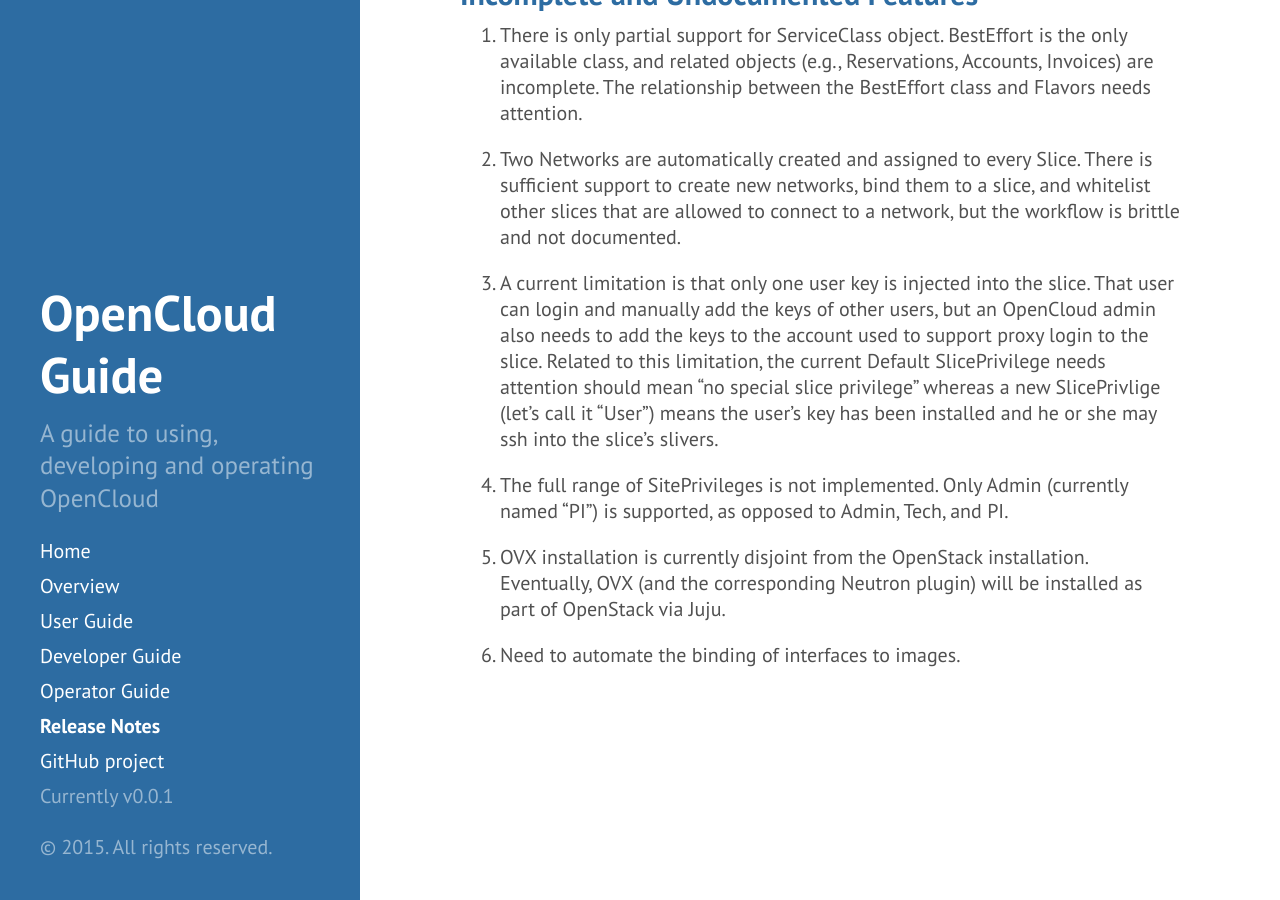
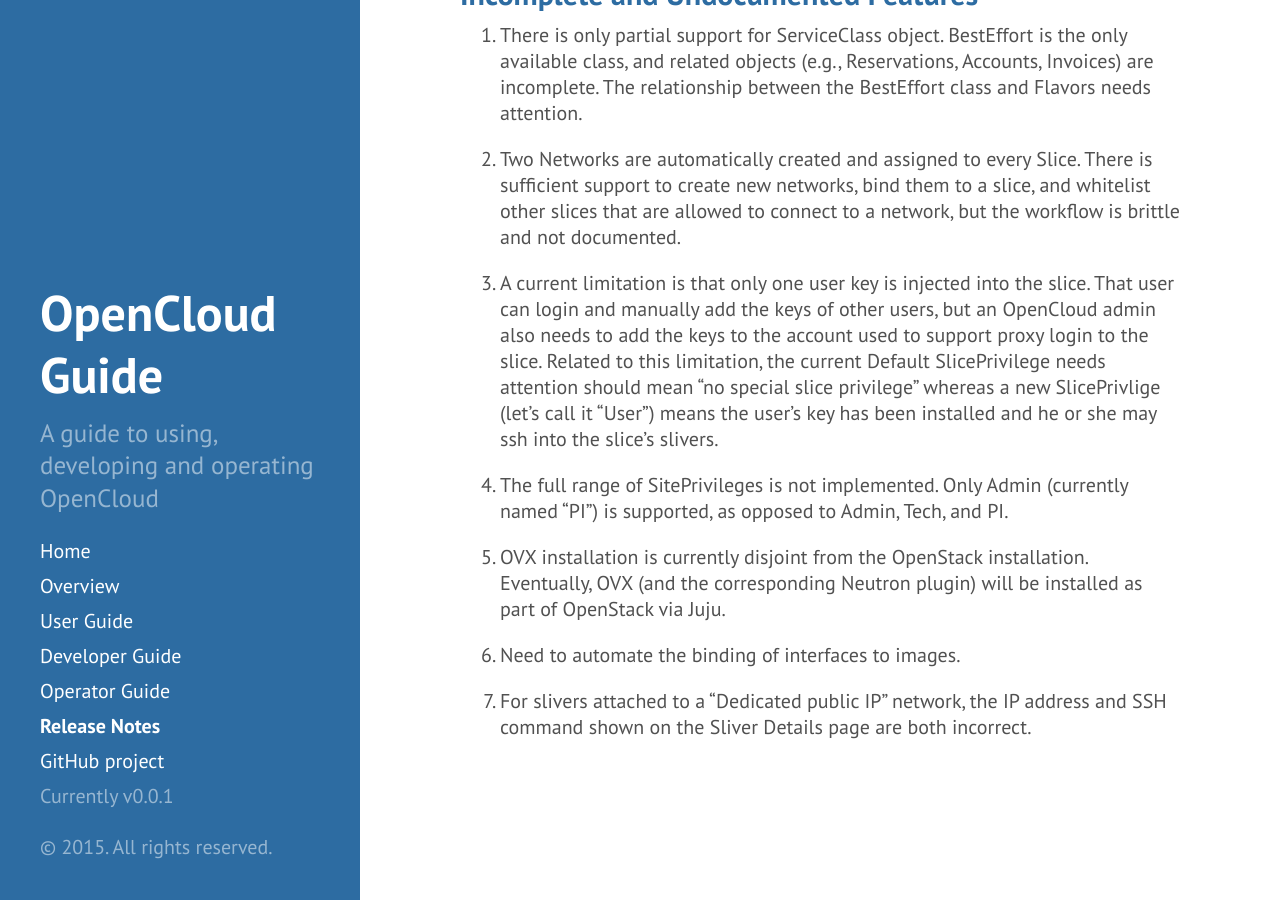
Before and after one commit to open-cloud/open-cloud.github.io.old, a Jekyll site: the page built from 4_notes.md, in a window 1280 px wide and 900 px high, scrolled down 1087 px. Built offline with Jekyll 4.4.1, drawn with Linux system fonts in a browser that asks for light colours; Markdown is read by kramdown in place of the engine named in the settings.

Commit message:
Update 4_notes.md

```diff
--- a/4_notes.md
+++ b/4_notes.md
@@ -77,3 +77,6 @@
    plugin) will be installed as part of OpenStack via Juju.
 
 6. Need to automate the binding of interfaces to images.
+
+7. For slivers attached to a "Dedicated public IP" network, the IP address
+   and SSH command shown on the Sliver Details page are both incorrect.
```
